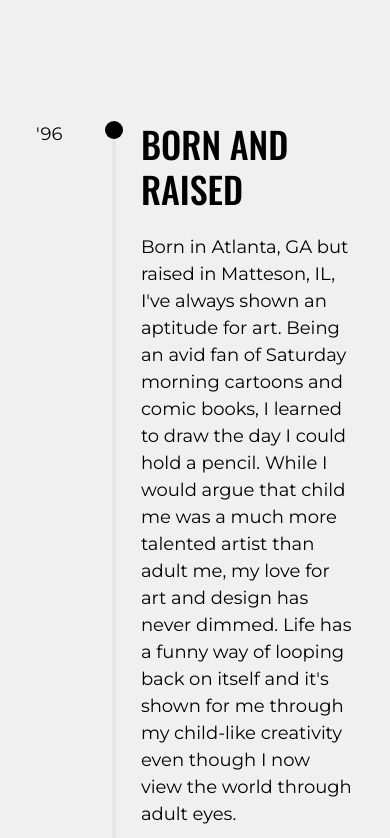
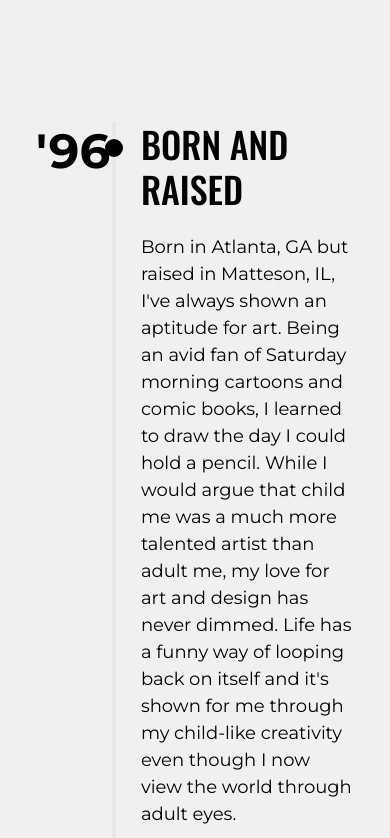
Before and after one commit to mqwebster/mqwebster, a Next.js app: page / in a window 390 px wide. Shown: the part 2720-3558 px from the top of the page. Built offline with nearby package versions, Linux system fonts and the light colour scheme.

Commit message:
updated timeline item element positioning

```diff
--- a/app/components/blocks/Timeline/Timeline.tsx
+++ b/app/components/blocks/Timeline/Timeline.tsx
@@ -11,7 +11,7 @@ export default function Timeline() {
       {/* +.5rem = TimelineItem center column width/Dot */}
       {/* -.125rem = half of Timeline inner progress bar. Subtracted to move bar in line with middle of Grid center */}
       <div className="tl-progress-bar bg-gray-200 w-1 h-full absolute top-0 left-[calc(16%+1.375rem)] lg:left-[calc(16%+4.375rem)] -z-10">
-        <div className="bg-blue-base w-1 h-[51%] fixed top-0 rounded-b-lg"></div>
+        <div className="bg-blue-base w-1 h-[54%] md:h-[55%] fixed top-0 rounded-b-lg"></div>
       </div>
 
       <div className="flex flex-col gap-16 z-0">
--- a/app/components/blocks/Timeline/TimelineItem.tsx
+++ b/app/components/blocks/Timeline/TimelineItem.tsx
@@ -20,12 +20,12 @@ export default function TimelineItem({
     <div
       className={`grid gap-4 lg:gap-16 grid-cols-[16%,max-content,1fr] mb-16 relative font-body type-preset-base`}
     >
-      <div className="md:ml-auto h-full">
-        <span className="sticky top-1/2">{year}</span>
+      <div className="h-full">
+        <span className="sticky top-1/2 font-bold type-preset-2">{year}</span>
       </div>
 
-      <div className="flex justify-center">
-        <div className="w-4 h-4 rounded-full bg-black dark:bg-white sticky top-1/2"></div>
+      <div className="flex justify-center my-4 md:my-8">
+        <div className="w-4 h-4 rounded-full bg-black dark:bg-white sticky top-[52%] md:top-[54%]"></div>
       </div>
 
       <div className="text-balance col-start-3 flex flex-col gap-8">
```
